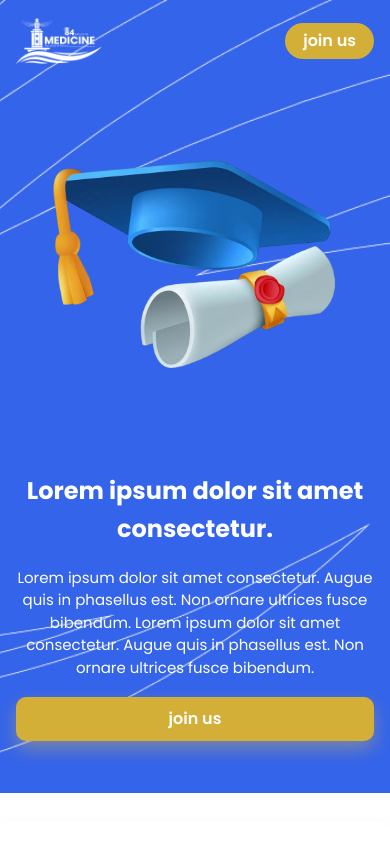
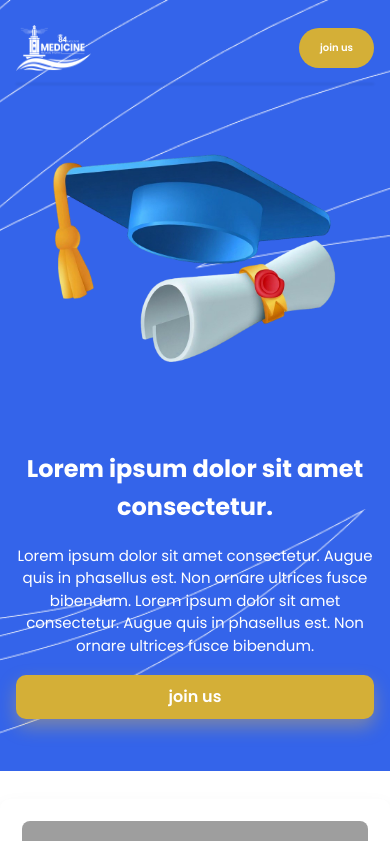
Before and after one commit to MohamedAshraf898/Wafeddin, a plain HTML site: page index.html in a window 390 px wide. Shown: the top 841 px of the page. Drawn offline with Linux system fonts and the light colour scheme; grey boxes are pictures that could not be loaded.

Commit message:
handle header

```diff
--- a/index.html
+++ b/index.html
@@ -73,17 +73,20 @@
   <footer class="site-footer" role="contentinfo">
     <div class="container footer__inner">
       <nav class="footer__social" aria-label="Social media">
-        <a href="#" aria-label="Facebook" target="_blank" rel="noopener">
+        <a href="https://www.facebook.com/share/1B1qLzGzmS/" aria-label="Facebook" target="_blank" rel="noopener">
           <svg width="22" height="22" viewBox="0 0 24 24" fill="currentColor" aria-hidden="true"><path d="M22 12c0-5.523-4.477-10-10-10S2 6.477 2 12c0 4.991 3.657 9.128 8.438 9.878v-6.987H7.898v-2.89h2.54V9.797c0-2.506 1.492-3.89 3.777-3.89 1.094 0 2.238.195 2.238.195v2.46h-1.26c-1.243 0-1.63.772-1.63 1.562v1.875h2.773l-.443 2.89h-2.33v6.987C18.343 21.128 22 16.991 22 12z"/></svg>
         </a>
-        <a href="#" aria-label="Instagram" target="_blank" rel="noopener">
+        <a href="https://www.instagram.com/medicineclass84?igsh=ZXJwc2p6dDc2azEz" aria-label="Instagram" target="_blank" rel="noopener">
           <svg width="22" height="22" viewBox="0 0 24 24" fill="currentColor" aria-hidden="true"><path d="M7 2C4.243 2 2 4.243 2 7v10c0 2.757 2.243 5 5 5h10c2.757 0 5-2.243 5-5V7c0-2.757-2.243-5-5-5H7zm10 2a3 3 0 0 1 3 3v10a3 3 0 0 1-3 3H7a3 3 0 0 1-3-3V7a3 3 0 0 1 3-3h10zm-5 3a5 5 0 1 0 .001 10.001A5 5 0 0 0 12 7zm0 2a3 3 0 1 1-.001 6.001A3 3 0 0 1 12 9zm5.5-2a1.5 1.5 0 1 0 0 3 1.5 1.5 0 0 0 0-3z"/></svg>
         </a>
-        <a href="#" aria-label="WhatsApp" target="_blank" rel="noopener">
-          <svg width="22" height="22" viewBox="0 0 24 24" fill="currentColor" aria-hidden="true"><path d="M20.52 3.48A11.8 11.8 0 0 0 12.01 0 11.99 11.99 0 0 0 1 12.02C1 14.12 1.55 16.11 2.57 17.86L0 24l6.3-2.52a11.94 11.94 0 0 0 5.7 1.45h.01c6.62 0 11.99-5.37 11.99-12.01 0-3.2-1.25-6.21-3.48-8.44zM12 21.2h-.01c-1.88 0-3.72-.5-5.33-1.45l-.38-.23-3.74 1.49 1.5-3.65-.25-.38A9.97 9.97 0 0 1 2.8 12 9.2 9.2 0 0 1 12 2.8c2.46 0 4.77.96 6.52 2.71A9.2 9.2 0 0 1 21.2 12c0 5.07-4.13 9.2-9.2 9.2zm5.27-7.05c-.29-.14-1.71-.84-1.97-.94-.26-.1-.45-.14-.64.14-.19.29-.74.94-.91 1.13-.17.19-.34.21-.63.07-.29-.14-1.23-.45-2.34-1.44-.86-.77-1.44-1.72-1.61-2.01-.17-.29-.02-.45.13-.6.14-.14.29-.34.43-.51.14-.17.19-.29.29-.48.1-.19.05-.36-.02-.5-.07-.14-.64-1.54-.88-2.11-.23-.55-.47-.48-.64-.49-.17-.01-.36-.01-.55-.01-.19 0-.5.07-.76.36-.26.29-1 1-1 2.43s1.02 2.82 1.16 3.01c.14.19 2.01 3.07 4.86 4.31.68.29 1.21.46 1.62.59.68.22 1.31.19 1.8.12.55-.08 1.71-.7 1.95-1.39.24-.69.24-1.28.17-1.39-.07-.11-.26-.18-.55-.32z"/></svg>
+        <a href="https://t.me/medicineclass84" aria-label="Telegram" target="_blank" rel="noopener">
+          <svg width="22" height="22" viewBox="0 0 24 24" fill="currentColor" aria-hidden="true"><path d="M11.944 0A12 12 0 0 0 0 12a12 12 0 0 0 12 12 12 12 0 0 0 12-12A12 12 0 0 0 12 0a12 12 0 0 0-.056 0zm4.962 7.224c.1-.002.321.023.465.14a.506.506 0 0 1 .171.325c.016.093.036.306.02.472-.18 1.898-.962 6.502-1.36 8.627-.168.9-.499 1.201-.82 1.23-.696.065-1.225-.46-1.9-.902-1.056-.693-1.653-1.124-2.678-1.8-1.185-.78-.417-1.21.258-1.91.177-.184 3.247-2.977 3.307-3.23.007-.032.014-.15-.056-.212s-.174-.041-.249-.024c-.106.024-1.793 1.14-5.061 3.345-.48.33-.913.49-1.302.48-.428-.008-1.252-.241-1.865-.44-.752-.245-1.349-.374-1.297-.789.027-.216.325-.437.893-.663 3.498-1.524 5.83-2.529 6.998-3.014 3.332-1.386 4.025-1.627 4.476-1.635z"/></svg>
+        </a>
+        <a href="https://www.tiktok.com/@medicine.class.84?_t=ZS-8zayBQvugGl&_r=1" aria-label="Tiktok" target="_blank" rel="noopener">
+          <svg width="22" height="22" viewBox="0 0 24 24" fill="currentColor" aria-hidden="true"><path d="M19.59 6.69a4.83 4.83 0 0 1-3.77-4.25V2h-3.45v13.67a2.89 2.89 0 0 1-5.2 1.74 2.89 2.89 0 0 1 2.31-4.64 2.93 2.93 0 0 1 .88.13V9.4a6.84 6.84 0 0 0-1-.05A6.33 6.33 0 0 0 5 20.1a6.34 6.34 0 0 0 10.86-4.43v-7a8.16 8.16 0 0 0 4.77 1.52v-3.4a4.85 4.85 0 0 1-1-.1z"/></svg>
         </a>
       </nav>
-      <p class="footer__text">© 2025 Raqm-hut • All rights reserved</p>
+      <p class="footer__text">© 2025 Pimxagency • All rights reserved</p>
     </div>
   </footer>
 </body>
--- a/style.css
+++ b/style.css
@@ -59,6 +59,21 @@ justify-content: center;
   align-items: center;
   justify-content: space-between;
   margin-bottom: 18px;
+  width: 100%;
+  position: sticky;
+  top: 10px;
+  z-index: 100;
+}
+.hero__top::after{
+  content: '';
+  position: absolute;
+  top: 55px;
+  left: 0;
+  width: 100%;
+  height: 2px;
+  background: rgba(0, 0, 0, 0.07);
+  filter: blur(1px);
+
 }
 .logo {
   display: flex;
@@ -212,6 +227,20 @@ justify-content: center;
   .site-footer{padding:10px !important}
   .hero__content{
     display: flex;
+    gap: 0px;
     flex-direction: column-reverse;
   }
+  .logo
+  {
+    width: 75px;
+    height: 40px;
+  }
+  .btn--pill {
+    width: 75px;
+    height: 40px;
+    font-size: 10px;
+    display: flex;
+    align-items: center;
+    justify-content: center;
+  }
 }
```
Also changed, not shown: home.html (+8 -5 lines), profile.html (+8 -5 lines).
